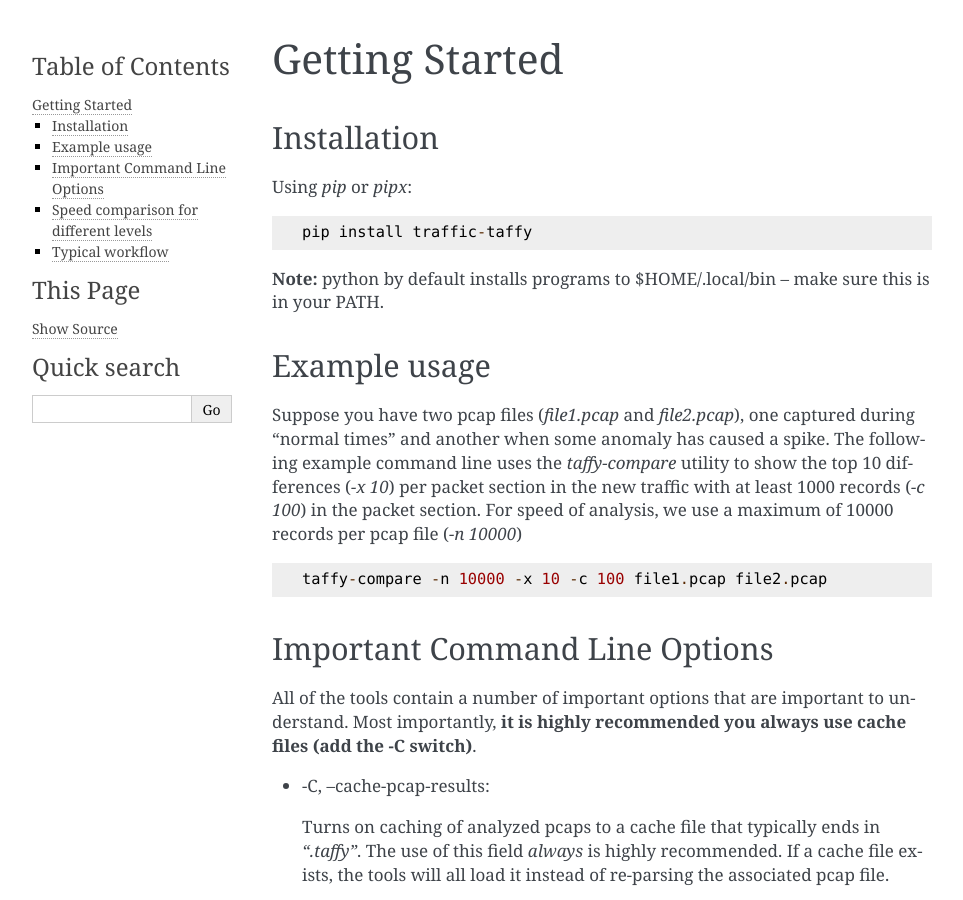
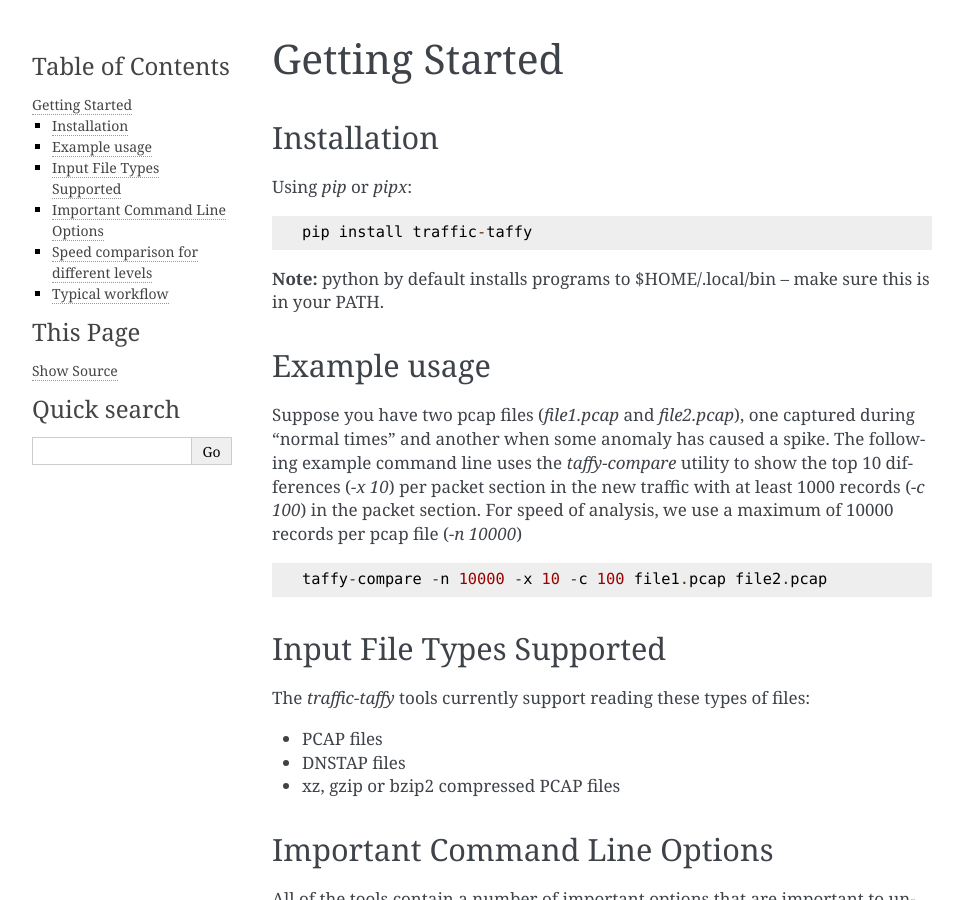
Before and after one commit to traffic-taffy/traffic-taffy, a Sphinx documentation site: the page built from docs/gettingstarted.rst, in a window 1280 px wide and 900 px high. Shown: the whole window, without its empty margins (148-1111 px from the left). Built offline with Sphinx 7.4.7, drawn with Linux system fonts in a browser that asks for light colours.

Commit message:
list supported file types

```diff
--- a/docs/gettingstarted.rst
+++ b/docs/gettingstarted.rst
@@ -28,6 +28,16 @@ of 10000 records per pcap file (*-n 10000*)
 ::
 
    taffy-compare -n 10000 -x 10 -c 100 file1.pcap file2.pcap
+
+Input File Types Supported
+--------------------------
+
+The *traffic-taffy* tools currently support reading these types of
+files:
+
+* PCAP files
+* DNSTAP files
+* xz, gzip or bzip2 compressed PCAP files
 
 Important Command Line Options
 ------------------------------
```
